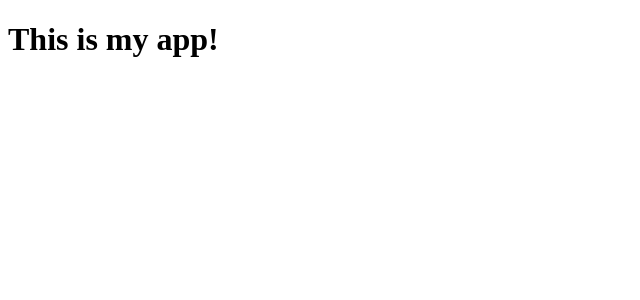
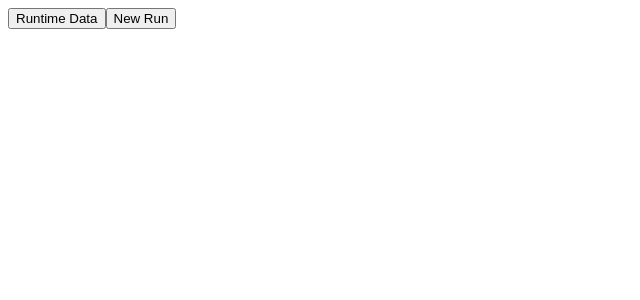
Before and after one commit to ColonelKrust/SMT-operations-tracker, a React app: page / in a window 1280 px wide. Shown: the top 300 px of the page, without its empty margins (0-640 px from the left). Built offline with nearby package versions, Linux system fonts and the light colour scheme.

Commit message:
runtime data and new run NavLink buttons created on landing page

```diff
--- a/package.json
+++ b/package.json
@@ -8,7 +8,8 @@
     "node": "^20.18.1",
     "nodemon": "^3.1.7",
     "react": "^18.3.1",
-    "react-dom": "^18.3.1"
+    "react-dom": "^18.3.1",
+    "react-router": "^7.0.2"
   },
   "devDependencies": {
     "@babel/core": "^7.26.0",
--- a/src/App.jsx
+++ b/src/App.jsx
@@ -1,7 +1,13 @@
 import React from "react";
+import { BrowserRouter, Route, Routes } from "react-router";
+import NavigationPage from "./components/NavigationPage.jsx";
 
 export default function App() {
     return (
-        <h1>This is my app!</h1>
+        <BrowserRouter>
+            <Routes>
+                <Route path='/' element={<NavigationPage />} />
+            </Routes>
+        </BrowserRouter>
     )
 }
--- /dev/null
+++ b/src/components/NavigationPage.jsx
@@ -0,0 +1,15 @@
+import React from "react";
+import { NavLink } from "react-router";
+
+export default function NavigationPage() {
+    return(
+        <div id='navPageDiv'>
+            <NavLink to='/runtimeData'>
+                <button id='navPageDataButton' className='navPageButtons'>Runtime Data</button>
+            </NavLink>
+            <NavLink to='/newRunForm'>
+                <button id='navPageNewRunButton' className='navPageButtons'>New Run</button>
+            </NavLink>
+        </div>
+    )
+}
```
Also changed, not shown: 1 other file (tests, documents, lock files or other folders).
